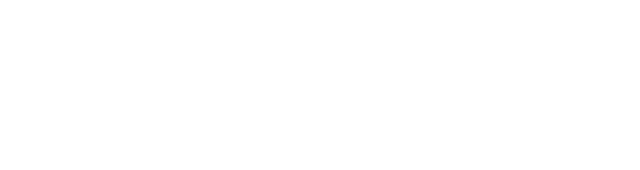
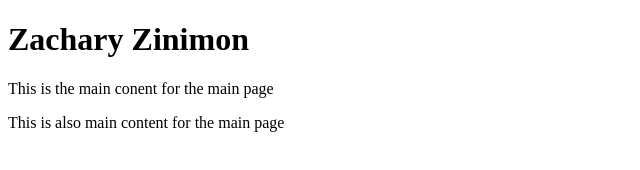
Before and after one commit to zzinimo/new-repo, a plain HTML site: page index.html in a window 1280 px wide. Shown: the whole page, without its empty margins (0-640 px from the left). Drawn offline with Linux system fonts and the light colour scheme.

Commit message:
practice

```diff
--- a/index.html
+++ b/index.html
@@ -3,5 +3,9 @@
 <html>
   <head> </head>
 
-  <body></body>
+  <body>
+    <h1 class="main__title">Zachary Zinimon</h1>
+    <p class="main__content">This is the main conent for the main page</p>
+    <p class="main__content">This is also main content for the main page</p>
+  </body>
 </html>
```
